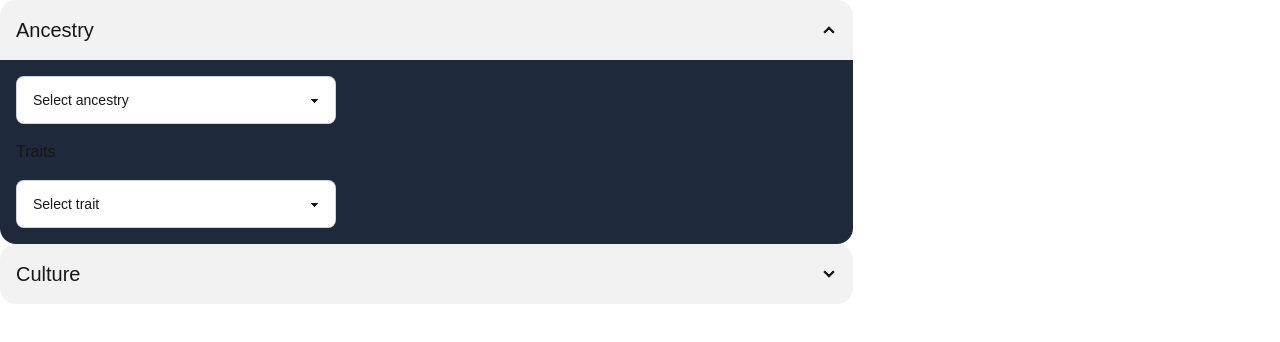
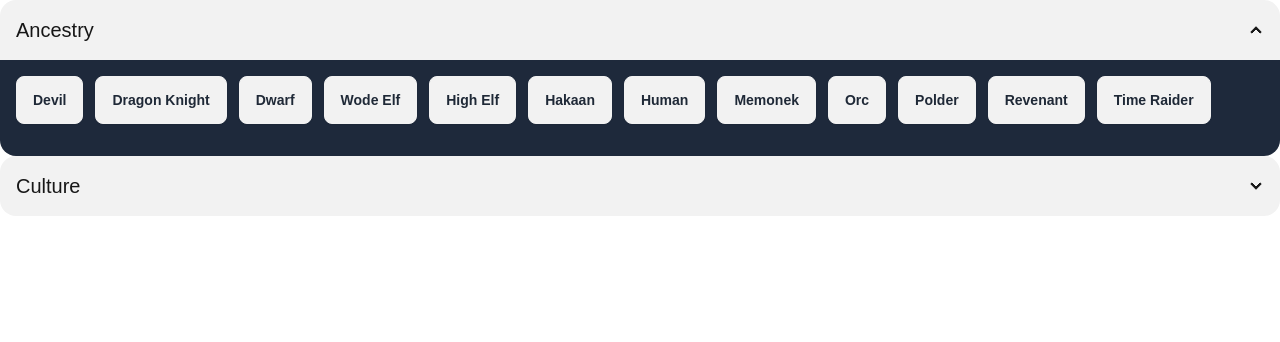
Before and after one commit to jacobschestnut/draw-steel-character-creator, a Next.js app: page / in a window 1280 px wide. Shown: the top 342 px of the page. Built offline with nearby package versions, Linux system fonts and the light colour scheme.

Commit message:
start working on human ancestry options

```diff
--- /dev/null
+++ b/src/app/components/ancestry_forms/human.tsx
@@ -0,0 +1,47 @@
+'use client'
+
+import { useState, useEffect, FC } from 'react';
+
+type Trait = {
+    id: number;
+    name: string;
+    value: number;
+    ancestry: string;
+};
+
+const HumanPage: FC<{ traits: Trait[] }> = ({ traits }) => {
+  return (
+    <div className='pt-4'>
+        <div className='text-lg pb-4'>SIGNATURE TRAIT:</div>
+        <div className="card bg-primary text-primary-content w-1/2">
+            <div className="card-body">
+                <h2 className="card-title">DETECT THE SUPERNATURAL</h2>
+                <div>You open your awareness to detect supernatural creatures and phenomena.</div>
+                <div>
+                    <strong>Type</strong> <span>Manuever</span>
+                </div>
+                <div>
+                    <strong>Distance</strong> <span>Self</span>
+                </div>
+                <div>
+                    <strong>Target</strong> <span>Self</span>
+                </div>
+                <div>Until the end of your next turn, you know the location of any supernatural object, undead, construct, or creature from another plane of existence within 5 squares of you, even if you don’t have line of effect to them. You know if you’re detecting an item or a creature, and you know if a creature is undead, a construct, or from another plane of existence.</div>
+            </div>
+        </div>
+        <div className="text-lg py-4">PURCHASED TRAITS:</div>
+        <div className="flex flex-col lg:flex-row">
+            <div className="divider lg:divider-horizontal"></div>
+            <div className="">
+              {traits.map((trait: Trait) => (
+                <div className='font-bold' key={trait.id}>
+                    {trait.name}
+                </div>
+              ))}
+            </div>
+        </div>
+    </div>
+  );
+};
+
+export default HumanPage;
--- a/src/app/page.tsx
+++ b/src/app/page.tsx
@@ -1,6 +1,13 @@
 'use client';
 
 import { useState, useEffect } from 'react';
+import HumanPage from './components/ancestry_forms/human';
+
+// type Ancestry = {
+//   id: number;
+//   name: string;
+//   description: string;
+// }
 
 type Trait = {
   id: number;
@@ -36,7 +43,7 @@ type Upbringing = {
 };
 
 export default function Home() {
-  const ancestryList = ['Human', 'Devil', 'Elf', 'Orc'];
+  const ancestryList = ['Devil', 'Dragon Knight', 'Dwarf', 'Wode Elf', 'High Elf', 'Hakaan', 'Human', 'Memonek', 'Orc', 'Polder', 'Revenant', 'Time Raider'];
 
   const importedTraits = [
     { id: 1, name: 'Detect The Supernatural', value: 2, ancestry: 'Human' },
@@ -69,83 +76,92 @@ export default function Home() {
   const traitOptions: { [key: string]: Trait[] } = sortTraits(importedTraits);
 
   const [selectedAncestry, setSelectedAncestry] = useState('');
-  const [trait1, setTrait1] = useState<Trait | null>(null);
-  const [trait2, setTrait2] = useState<Trait | null>(null);
-  const [trait3, setTrait3] = useState<Trait | null>(null);
+  // const [trait1, setTrait1] = useState<Trait | null>(null);
+  // const [trait2, setTrait2] = useState<Trait | null>(null);
+  // const [trait3, setTrait3] = useState<Trait | null>(null);
   const [traits, setTraits] = useState<Trait[]>([]);
 
-  const showTrait3 = () => {
-    if (trait1 && trait2 && !trait3) {
-      return traitValueTotal < 3;
-    }
-    if (trait1 && trait2 && trait3) {
-      return traitValueTotal <= 3;
-    }
-    return false;
+  // const showTrait3 = () => {
+  //   if (trait1 && trait2 && !trait3) {
+  //     return traitValueTotal < 3;
+  //   }
+  //   if (trait1 && trait2 && trait3) {
+  //     return traitValueTotal <= 3;
+  //   }
+  //   return false;
+  // };
+
+  const [selectedTraits, setSelectedTraits] = useState<Trait[]>([]);
+  // const [traitValueTotal, setTraitValueTotal] = useState(0);
+
+  // const handleAncestryChange = (e: React.ChangeEvent<HTMLSelectElement>) => {
+    const handleAncestryChange = (ancestry: string) => {
+    // const ancestry = e.target.value;
+    setSelectedAncestry(ancestry);
+    setTraits(traitOptions[ancestry] || []);
+    // setTrait1(null);
+    // setTrait2(null);
+    // setTrait3(null);
   };
 
-  const [selectedTraits, setSelectedTraits] = useState<Trait[]>([]);
-  const [traitValueTotal, setTraitValueTotal] = useState(0);
+  // const populateTraitOptions = (traits: Trait[], num: number) => {
+  //   if (num === 2) {
+  //     return traits.filter((trait) => trait.name !== trait1?.name);
+  //   }
+  //   if (num === 3) {
+  //     return traits.filter(
+  //       (trait) => trait.name !== trait1?.name && trait.name !== trait2?.name
+  //     );
+  //   }
+  //   return traits;
+  // };
 
-  const handleAncestryChange = (e: React.ChangeEvent<HTMLSelectElement>) => {
-    const ancestry = e.target.value;
-    setSelectedAncestry(ancestry);
-    setTraits(traitOptions[ancestry] || []);
-    setTrait1(null);
-    setTrait2(null);
-    setTrait3(null);
-  };
+  const handleTraitChange = (trait: Trait) => {
+    if (selectedTraits.includes(trait)) {
+      setSelectedTraits(selectedTraits.filter((t) => t !== trait));
+    } else {
+      setSelectedTraits([...selectedTraits, trait]);
+    }
+  }
 
-  const populateTraitOptions = (traits: Trait[], num: number) => {
-    if (num === 2) {
-      return traits.filter((trait) => trait.name !== trait1?.name);
-    }
-    if (num === 3) {
-      return traits.filter(
-        (trait) => trait.name !== trait1?.name && trait.name !== trait2?.name
-      );
-    }
-    return traits;
-  };
+  // const handleTraitChange = (
+  //   e: React.ChangeEvent<HTMLSelectElement>,
+  //   traitNumber: number
+  // ) => {
+  //   const selectedTraitName = e.target.value;
+  //   const selectedTrait = traitOptions[selectedAncestry].find(
+  //     (trait) => trait.name === selectedTraitName
+  //   );
 
-  const handleTraitChange = (
-    e: React.ChangeEvent<HTMLSelectElement>,
-    traitNumber: number
-  ) => {
-    const selectedTraitName = e.target.value;
-    const selectedTrait = traitOptions[selectedAncestry].find(
-      (trait) => trait.name === selectedTraitName
-    );
+  //   if (selectedTrait) {
+  //     if (traitNumber === 1) {
+  //       setTrait1(selectedTrait);
+  //     } else if (traitNumber === 2) {
+  //       setTrait2(selectedTrait);
+  //     } else if (traitNumber === 3) {
+  //       setTrait3(selectedTrait);
+  //     }
+  //   }
+  // };
 
-    if (selectedTrait) {
-      if (traitNumber === 1) {
-        setTrait1(selectedTrait);
-      } else if (traitNumber === 2) {
-        setTrait2(selectedTrait);
-      } else if (traitNumber === 3) {
-        setTrait3(selectedTrait);
-      }
-    }
-  };
+  // useEffect(() => {
+  //   let updatedTraits = [trait1, trait2, trait3].filter(Boolean) as Trait[];
+  //   let value = 0;
 
-  useEffect(() => {
-    let updatedTraits = [trait1, trait2, trait3].filter(Boolean) as Trait[];
-    let value = 0;
+  //   updatedTraits = updatedTraits.filter((trait, index) => {
+  //     value += trait.value;
+  //     if (value > 3) {
+  //       if (index === 1) setTrait2(null);
+  //       if (index === 2) setTrait3(null);
+  //       value -= trait.value;
+  //       return false;
+  //     }
+  //     return true;
+  //   });
 
-    updatedTraits = updatedTraits.filter((trait, index) => {
-      value += trait.value;
-      if (value > 3) {
-        if (index === 1) setTrait2(null);
-        if (index === 2) setTrait3(null);
-        value -= trait.value;
-        return false;
-      }
-      return true;
-    });
-
-    setSelectedTraits(updatedTraits);
-    setTraitValueTotal(value);
-  }, [trait1, trait2, trait3]);
+  //   setSelectedTraits(updatedTraits);
+  //   setTraitValueTotal(value);
+  // }, [trait1, trait2, trait3]);
 
   const [language, setLanguage] = useState<Language | null>(null);
 
@@ -283,12 +299,12 @@ export default function Home() {
   ];
 
   return (
-    <div className="flex flex-col items-center w-2/3">
+    <div className="flex flex-col items-center">
       <div className="collapse collapse-arrow bg-base-200">
         <input type="radio" name="my-accordion-2" defaultChecked />
         <div className="collapse-title text-xl font-medium">Ancestry</div>
         <div className="bg-slate-800 collapse-content">
-          <select
+          {/* <select
             className="mt-4 select select-bordered w-full max-w-xs"
             value={selectedAncestry}
             onChange={handleAncestryChange}
@@ -302,11 +318,41 @@ export default function Home() {
                 {ancestry}
               </option>
             ))}
-          </select>
+          </select> */}
+
+          <div className="flex gap-3 pt-4">
+            {ancestryList.map((ancestry) => (
+              <button
+                key={ancestry}
+                className={`btn ${
+                  selectedAncestry === ancestry ? "btn-neutral" : ""
+                }`}
+                onClick={() => handleAncestryChange(ancestry)}
+              >
+                {ancestry}
+              </button>
+            ))}
+          </div>
 
           <div>
-            <div className="py-4 text-base font-medium">Traits</div>
-            <select
+            {selectedAncestry === "Human" && <HumanPage traits={traits}/>}
+          </div>
+
+          <div>
+            <div className="flex gap-3 pt-4">
+              {traits.map((trait: Trait) => (
+                <button
+                  key={trait.id}
+                  className={`btn ${
+                    selectedTraits.includes(trait) ? "btn-neutral" : ""
+                  }`}
+                  onClick={() => handleTraitChange(trait)}
+                >
+                  {trait.name}
+                </button>
+              ))}
+            </div>
+            {/* <select
               className="select select-bordered w-full max-w-xs"
               value={trait1?.name || ''}
               aria-label="Select trait 1"
@@ -356,7 +402,7 @@ export default function Home() {
                   {trait.name} (Value: {trait.value})
                 </option>
               ))}
-            </select>
+            </select> */}
           </div>
         </div>
       </div>
```
